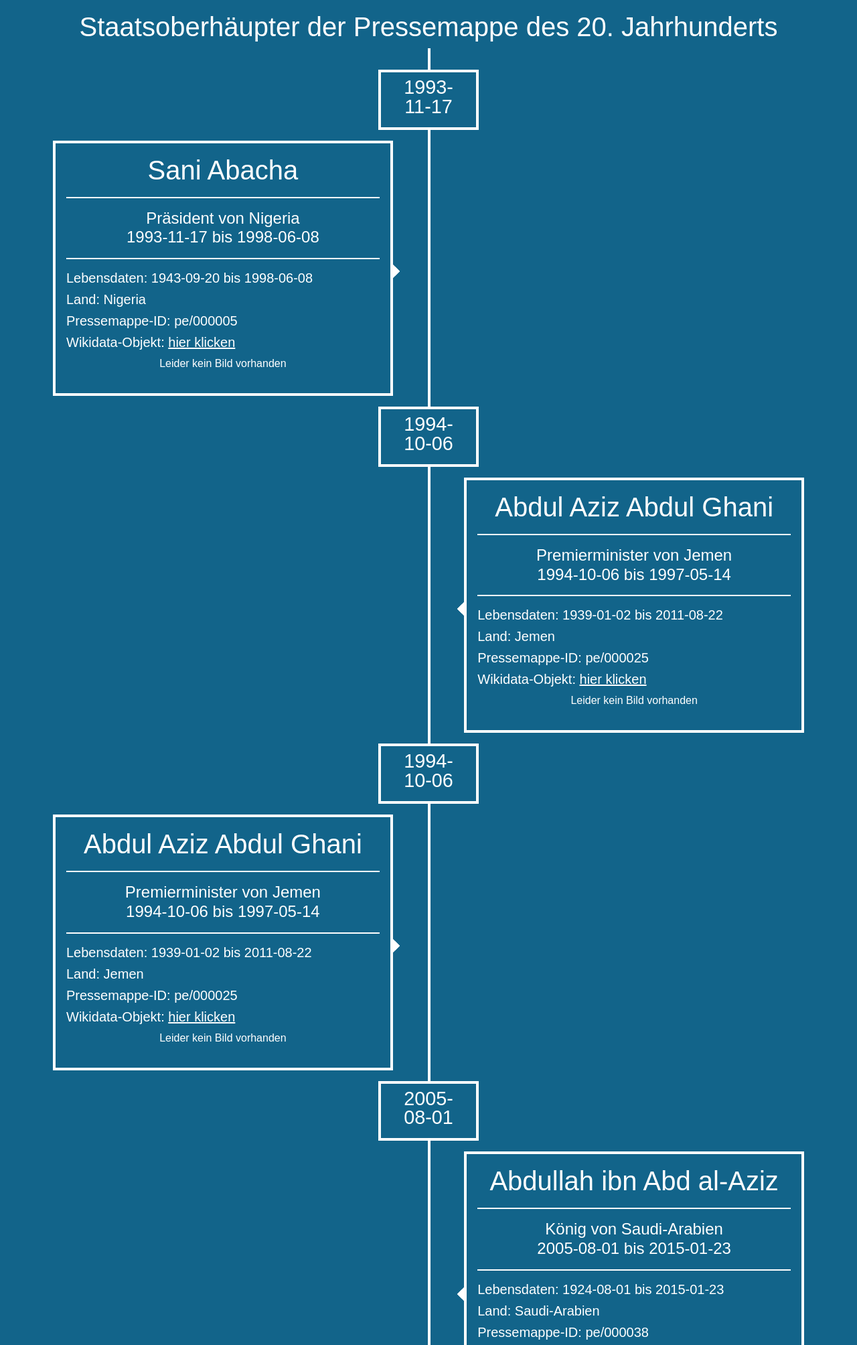
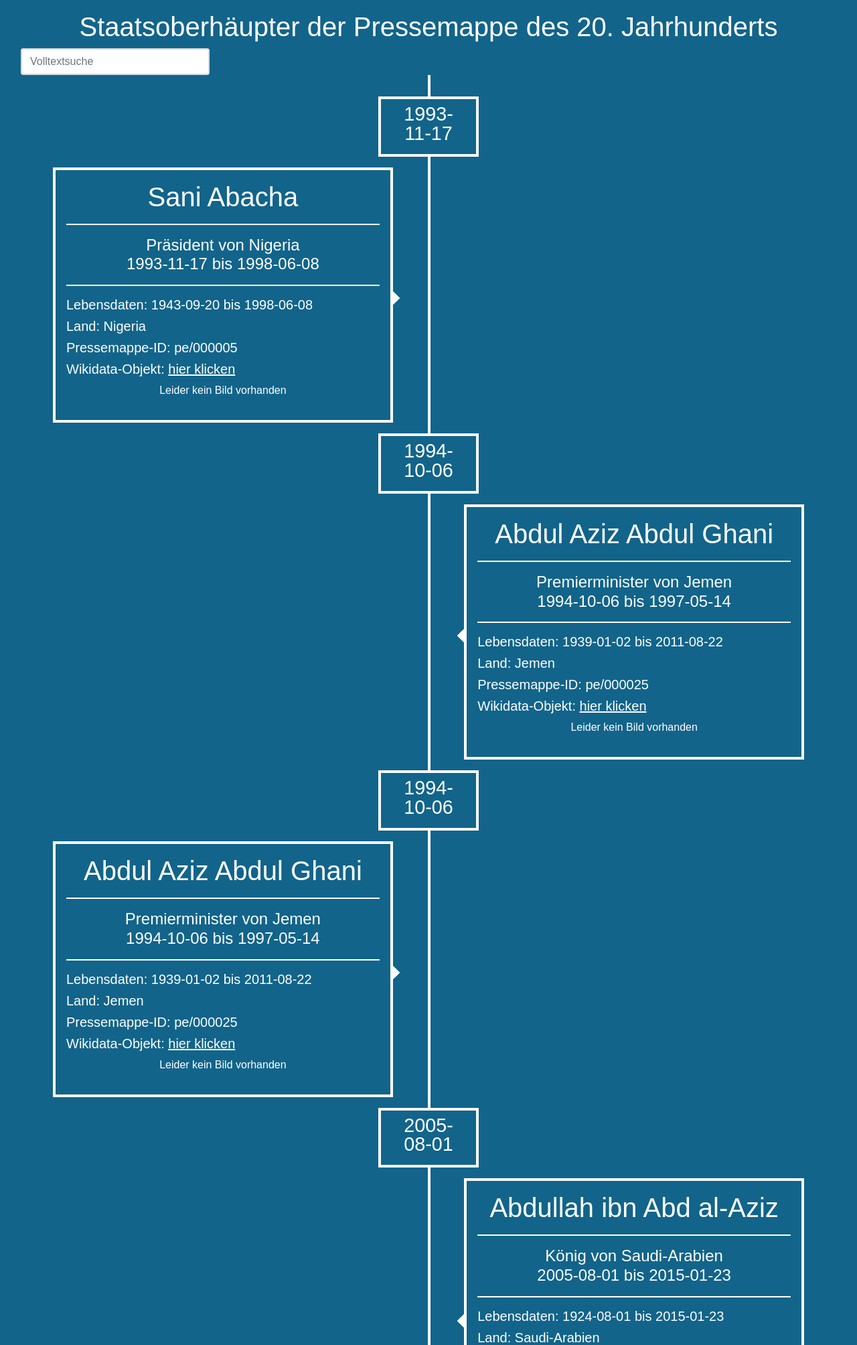
Before and after one commit to julstan/projectPressemappe20, a Django app: template Pressemappe/timeline/templates/timeline/timeline.html in a window 1280 px wide. Shown: the top 2008 px of the page at 67% size. Run offline with Django 3.2, Linux system fonts and the light colour scheme; the template is opened without the code that fills it: values that come from a table or form of the project are taken from there, others are empty; data comes from the database, SQL or seed files in the repository; some libraries are stand-ins or nearby versions.

Commit message:
__init__.cpython-37.pyc, settings.cpython-37.pyc und 13 weitere dateien aktualisiert...

```diff
--- a/Pressemappe/timeline/static/js/timeline.js
+++ b/Pressemappe/timeline/static/js/timeline.js
@@ -0,0 +1,10 @@
+// hier AJAX
+$('#search-input').on('keyup', function(){
+    var value = $(this).val()
+    console.log('Suchwert:', value)
+    })
+
+
+//personen/person müssen reingeladen werden  personen = models.Person.objects.order_by
+
+// var personen = '{{ personen|escapejs }}'
--- a/Pressemappe/timeline/templates/timeline/base.html
+++ b/Pressemappe/timeline/templates/timeline/base.html
@@ -21,5 +21,6 @@
 <script src="https://code.jquery.com/jquery-3.5.1.slim.min.js" integrity="sha384-DfXdz2htPH0lsSSs5nCTpuj/zy4C+OGpamoFVy38MVBnE+IbbVYUew+OrCXaRkfj" crossorigin="anonymous"></script>
     <script src="https://cdn.jsdelivr.net/npm/popper.js@1.16.0/dist/umd/popper.min.js" integrity="sha384-Q6E9RHvbIyZFJoft+2mJbHaEWldlvI9IOYy5n3zV9zzTtmI3UksdQRVvoxMfooAo" crossorigin="anonymous"></script>
     <script src="https://stackpath.bootstrapcdn.com/bootstrap/4.5.0/js/bootstrap.min.js" integrity="sha384-OgVRvuATP1z7JjHLkuOU7Xw704+h835Lr+6QL9UvYjZE3Ipu6Tp75j7Bh/kR0JKI" crossorigin="anonymous"></script>
-  </body>
+    <script src="{% static 'js/timeline.js' %}"></script>
+</body>
 </html>
--- a/Pressemappe/timeline/templates/timeline/timeline.html
+++ b/Pressemappe/timeline/templates/timeline/timeline.html
@@ -4,7 +4,14 @@
 
 
 <h1>Staatsoberhäupter der Pressemappe des 20. Jahrhunderts</h1>
-<div class="timeline">
+<div class="row">
+    <div class="col-3">
+        <div class="card card body">
+            <input id="search-input" class="form-control" type="text" placeholder="Volltextsuche">
+        </div>
+    </div>
+</div>
+<div class="timeline" id="myTimeline">
 
 {% if personen %}
     {% for person in personen %}
@@ -33,14 +40,15 @@
     <p>Keine Daten</p>
 {% endif %}
 
-
+</div>
+{% endblock content %}
 
 
     <!--picture = models.TextField (null = True)
         #enthält einen Link zu dem Bild
     #eventuell hier später foreign key-->
 
-
+<!--
   <h2 class="timeline__item timeline__item--year">1984</h2>
 
  <div class="timeline__item">
@@ -134,5 +142,3 @@
 
   <h2 class="timeline__item timeline__item--year">2019</h2>
 -->
-</div>
-{% endblock content %}
--- a/Pressemappe/timeline/views.py
+++ b/Pressemappe/timeline/views.py
@@ -2,7 +2,7 @@ from django.shortcuts import render
 from . import models
 from .models import Person
 import csv
-
+import json
 
 #Startseite wird aufgerufen unter localhost:8000#
 
@@ -13,6 +13,10 @@ def timeline(request):
         'personen': personen,
     }
     return render(request, "timeline/timeline.html", context)
+
+# from django.core import serializers
+# json_serializer = serializers.get_serializer("json")()
+# personen = json_serializer.serialize(models.Person.objects.order_by('position_held_startdate'))
 
 
 def person_detail_view(request):
```
